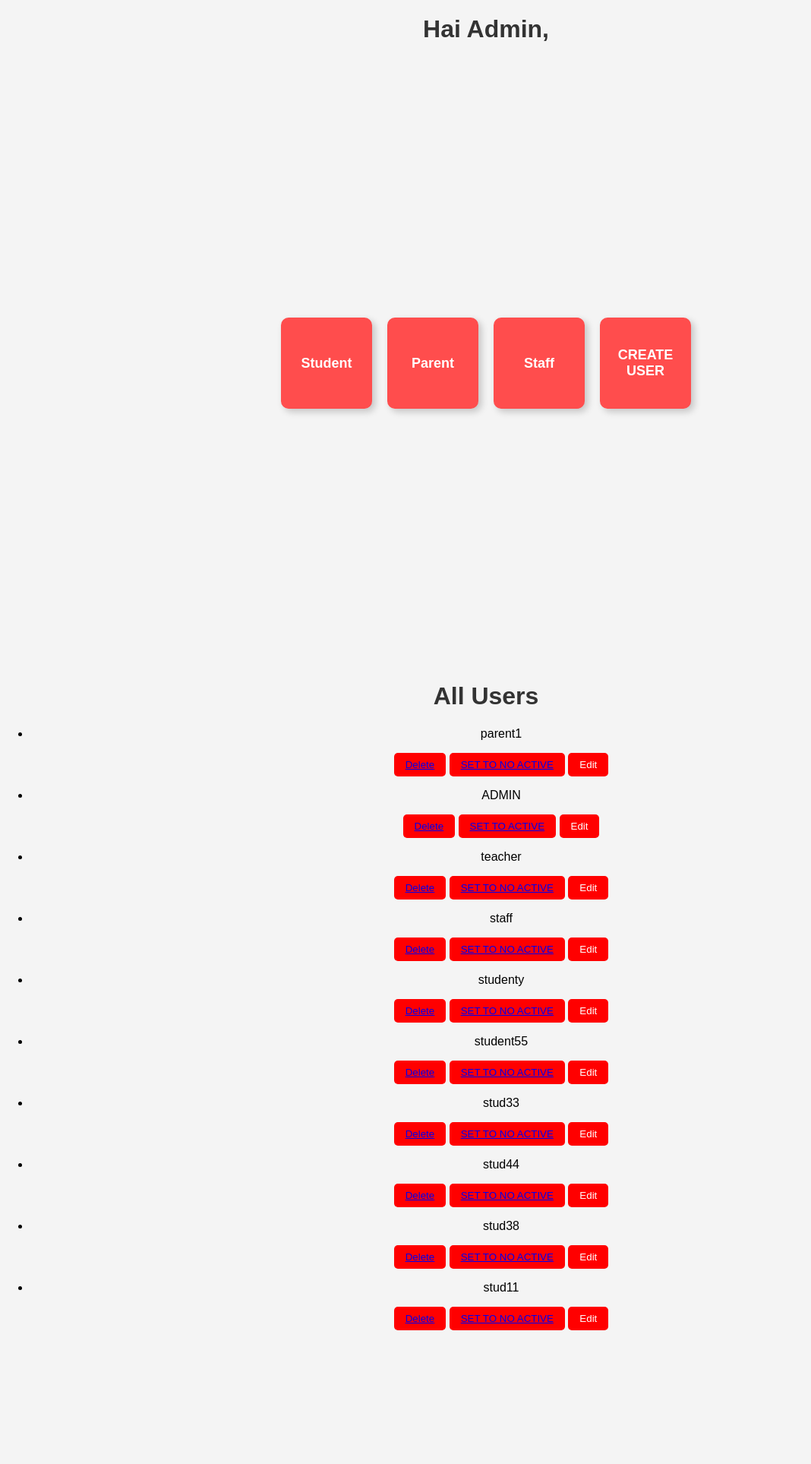
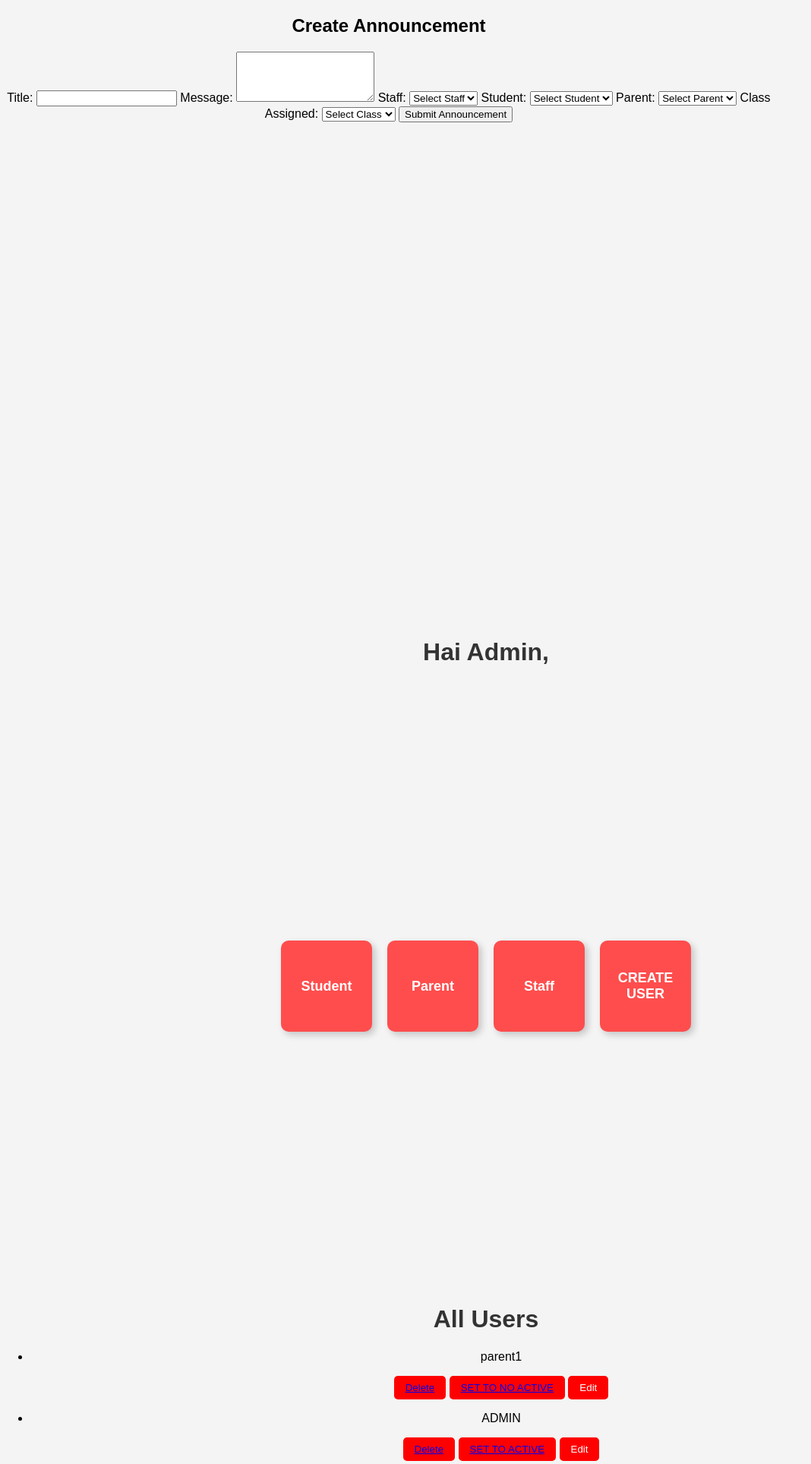
Before and after one commit to j-aik/LMS, a Django app: page /active/3 in a window 1280 px wide. Shown: the top 1927 px of the page at 76% size, without its empty margins (0-1068 px from the left). Before the commit the page ends 1751 px from the top, so only its background shows below. Run offline with Django 5.2, Linux system fonts and the light colour scheme; data comes from the database, SQL or seed files in the repository.

Commit message:
Added remaining files

```diff
--- a/LMS/LMSapp/admin.py
+++ b/LMS/LMSapp/admin.py
@@ -4,7 +4,7 @@
 from django.contrib import admin
 
 # Register your models here.
-from LMSapp.models import ClassST,CustomUser,Parent,Staff,Student,Subject
+from LMSapp.models import ClassST,CustomUser,Parent,Staff,Student,Subject,Assigned
 
 admin.site.register(ClassST)
 admin.site.register(CustomUser)
@@ -12,3 +12,4 @@
 admin.site.register(Staff)
 admin.site.register(Student)
 admin.site.register(Subject)
+admin.site.register(Assigned)
--- a/LMS/LMSapp/url.py
+++ b/LMS/LMSapp/url.py
@@ -22,5 +22,6 @@
     path('adminstudent1/<str:p>',views.adminstudent1,name="adminstudent1"), #taking all the details about student
     path('adminstudentedit/<str:p>/<str:m>', views.adminstudentedit,name="adminstudentedit"),  # editing the students
     path('createuser', views.createuser,name="createuser"),
-
+    path('staffstudent',views.staffstudent,name="staffstudent"), # showing the class associated with the each class for staff
+    path('staffclass/<str:p>',views.staffclass,name="staffclass") # showing the subjects associated with the each class for staff
 ]
--- a/LMS/LMSapp/views.py
+++ b/LMS/LMSapp/views.py
@@ -1,6 +1,6 @@
 from django.shortcuts import render,redirect
 from django.shortcuts import render,redirect, get_object_or_404
-from LMSapp.models import CustomUser,ClassST,Parent,Staff,Student,Subject
+from LMSapp.models import CustomUser,ClassST,Parent,Staff,Student,Subject,Assigned
 from django.contrib.auth import authenticate,login,logout
 from django.contrib import messages
 from .forms import UserEditForm,ParentEditForm,StaffEditForm,StudentEditForm
@@ -21,7 +21,52 @@
 
 def staff(request):
     f = request.user.username
-    return render(request, 'staff.html',{'f':f})
+    f1 = Staff.objects.filter(user__username = f)
+    h = []
+    h1 = set()
+    for i in f1:
+            h.append(i.subject)
+            h1.add(i.class_assigned.name)
+            print(h1)
+    h1 = list(h1)
+    return render(request, 'staff.html',{'f':f,'f1':f1,'h1':h1})
+
+
+def staffstudent(request):
+    f = request.user.username
+    f1 = Staff.objects.filter(user__username=f)
+    h = []
+    h1 = []
+    for i in f1:
+            h.append(i.subject)
+            h1.append(i.class_assigned.name)
+    print(h1,"this is h1")
+    print(h,"this is h")
+    for i in f1:
+
+            f3 = i
+            f6 = ClassST.objects.filter(name=i.class_assigned.name).first()
+
+            # Check if an Assigned object already exists
+            f7, created = Assigned.objects.get_or_create(
+                staff=f3,
+                class_assigned=f6,
+            )
+            assigned_subjects = list(f7.subject.all())
+
+
+            print(assigned_subjects, "Current subjects in f7")
+
+
+
+            for subj in h:
+               if subj not in assigned_subjects:
+
+                   f7.subject.add(subj)
+                   f7.save()
+
+    return render(request, 'staff.html', {'f': f, 'f1': f1 , 'h1':h1})
+
 
 def admin1(request,id=0):
     f = request.user.username
@@ -177,16 +222,19 @@
         form = StudentEditForm(request.POST, instance=f3)
         print("User Form Errors:", user_form.errors)
         print("Student Form Errors:", form.errors)
-        if user_form.is_valid() and form.is_valid() :
+        if user_form.is_valid() and form.is_valid():
+            print(form.cleaned_data)
             user_form.save()
             form.save()
+            print("is saved")
+
             return adminstudent1(request,m)
         else:
             return adminstudent1(request,m)
     else:
         user_form = UserEditForm(instance=user)
         form = StudentEditForm(instance=f3)
-        print(form)
+
         return render(request, 'studentedit_form.html', {'form': form,'user_form':user_form})
 
 
@@ -201,15 +249,11 @@
 
 
 def createuser(request):
+    classst = ClassST.objects.all()
     if request.method == "POST":
         username = request.POST["username"]
         email = request.POST["email"]
-        is_student = request.POST["is_student"]
-        is_parent = request.POST["is_parent"]
-        is_admin = request.POST["is_admin"]
-        is_teacher = request.POST["is_teacher"]
         dob = request.POST["date_of_birth"]
-        class_assigned = request.POST["class_assigned"]
         attendence_percentage =  request.POST["attendence_percentage"]
         password = "1234"
         phone_number = request.POST["phone_number"]
@@ -217,42 +261,48 @@
         address    = request.POST["address"]
         designation = request.POST['designation']
         subject = request.POST['subject']
-        is_student = request.POST.get("is_student") == True
-        is_parent = request.POST.get("is_parent") == True
-        is_admin = request.POST.get("is_admin") == True
+        is_student = request.POST.get("is_student") is not None
+        is_parent = request.POST.get("is_parent") is not None
+        is_teacher = request.POST.get("is_teacher") is not None
+        try:
+            class_assigned  =  request.POST['classst']
+            class_assigned = ClassST.objects.get(id=class_assigned)
+        except:
+            class_assigned = request.POST["class_assigned"]
+            class_assigned = ClassST.objects.create(name=class_assigned)
 
-        print(f"Student: {is_student}, Parent: {is_parent}, Admin: {is_admin}")
+        print(f"Student: {is_student}, Parent: {is_parent}, teacher: {is_teacher}")
 
-        user = CustomUser.objects.create_user(
-            username=username,
-            email=email,
-            password=password,
-            is_student=is_student,
-            is_parent=is_parent,
-            is_admin=is_admin,
-            is_teacher=is_teacher
-        )
+
+        print(is_student, "student tag")
         if is_student:
-            date_of_birth = request.POST.get["date_of_birth"]
-            class_assigned_id = request.POST.get["class_assigned"]
-            parent_id = request.POST.get["parent"]
+            user = CustomUser.objects.create_user(
+                username=username,
+                email=email,
+                password=password,
+                is_student=is_student,
+                is_parent=is_parent,
+                is_teacher=is_teacher
+            )
+            print(is_student,"student tag")
+            date_of_birth = request.POST["date_of_birth"]
 
-            class_assigned = ClassST.objects.create(name=class_assigned_id)
-            class_assigned.save()
-            is_parent = True,
+
+
             puser = CustomUser.objects.create_user(
                 username=pusername,
                 email=email,
                 password=password,
                 is_student=is_student,
                 is_parent=is_parent,
-                is_admin=is_admin,
                 is_teacher=is_teacher
             )
+
             parent = Parent.objects.create(
                 user=puser,
                 phone_number=phone_number,
-                address=address
+                address=address,
+                class_assigned = class_assigned
             )
             s = Student.objects.create(
                 user=user,
@@ -266,13 +316,22 @@
             parent.save()
 
             s.save()
+            print(is_parent, "parent tag")
         elif is_parent:
-            phone_number = request.POST.get["phone_number"]
-            address = request.POST.get["address"]
+            user = CustomUser.objects.create_user(
+                username=username,
+                email=email,
+                password=password,
+                is_student=is_student,
+                is_parent=is_parent,
+                is_teacher=is_teacher
+            )
+            print(is_parent, "parent tag")
+            phone_number = request.POST["phone_number"]
+            address = request.POST["address"]
 
 
-            class_assigned = ClassST.objects.create(name=class_assigned)
-            class_assigned.save()
+
             p = Parent.objects.create(
                 user=user,
                 phone_number=phone_number,
@@ -283,20 +342,62 @@
         elif is_teacher:
             designation = request.POST["designation"]
             phone_number = request.POST["phone_number"]
-            class_assigned_id = request.POST["class_assigned"]
             subject_id = request.POST["subject"]
-            class_assigned = ClassST.objects.create(name=class_assigned_id)
-            class_assigned.save()
-
-            subject = Subject.objects.get(id=subject_id) if subject_id else None
-
-            p = Staff.objects.create(
+            h = Subject.objects.all()
+            u = []
+            for i in h:
+                u.append(i.subject)
+            if subject_id in u:
+                d =  Subject.objects.get(subject=subject_id)
+            else:
+                d = Subject.objects.create(subject=subject_id)
+            # try:
+            print(username,"This is username")
+            try:
+               try:
+                 user = CustomUser.objects.get(username=username)
+                 p = Staff.objects.get(
+                      user=user,
+                      class_assigned=class_assigned
+                  )
+                 p.subject.add(d)
+                 p.save()
+                 d.save()
+               except:
+                   user = CustomUser.objects.get(username=username)
+                   p = Staff.objects.create(
+                       user=user,
+                       class_assigned=class_assigned
+                   )
+                   p.subject.add(d)
+                   p.save()
+                   d.save()
+            except:
+                user = CustomUser.objects.create_user(
+                  username=username,
+                  email=email,
+                  password=password,
+                  is_student=is_student,
+                 is_parent=is_parent,
+                 is_teacher=is_teacher
+                 )
+                p = Staff.objects.create(
                 user=user,
                 designation=designation,
                 phone_number=phone_number,
-                class_assigned=class_assigned,
-                subject=subject
-            )
-            p.save()
+                class_assigned = class_assigned
+                 )
+                p.subject.set([d])
+                p.save()
+                d.save()
 
-    return render(request, 'newusercreation.html', {'student': student})
+
+    return render(request, 'newusercreation.html', {'student': student,'classst': classst})
+
+
+def staffclass(request,p):
+    print(p)
+    g = request.user
+    l = Staff.objects.get(user=g,class_assigned__name=p)
+    print(l)
+    return render(request, 'staffsubject.html', {'l':l})
--- a/LMS/templates/admin1.html
+++ b/LMS/templates/admin1.html
@@ -74,10 +74,59 @@
             transform: scale(1.1);
             box-shadow: 6px 6px 15px rgba(0, 0, 0, 0.3);
         }
+
     </style>
 
 </head>
 <body>
+       <div class="container1" style="width:80%;height:800px;">
+        <h2>Create Announcement</h2>
+        <form action="" method="POST">
+            {% csrf_token %}
+
+            <label for="title">Title:</label>
+            <input type="text" id="title" name="title" required>
+
+            <label for="message">Message:</label>
+            <textarea id="message" name="message" rows="4" required></textarea>
+
+            <label for="staff">Staff:</label>
+            <select id="staff" name="staff">
+                <option value="">Select Staff</option>
+                {% for staff in staff_list %}
+                    <option value="{{ staff.id }}">{{ staff.name }}</option>
+                {% endfor %}
+            </select>
+
+            <label for="student">Student:</label>
+            <select id="student" name="student">
+                <option value="">Select Student</option>
+                {% for student in student_list %}
+                    <option value="{{ student.id }}">{{ student.name }}</option>
+                {% endfor %}
+            </select>
+
+            <label for="parent">Parent:</label>
+            <select id="parent" name="parent">
+                <option value="">Select Parent</option>
+                {% for parent in parent_list %}
+                    <option value="{{ parent.id }}">{{ parent.name }}</option>
+                {% endfor %}
+            </select>
+
+            <label for="class_assigned">Class Assigned:</label>
+            <select id="class_assigned" name="class_assigned">
+                <option value="">Select Class</option>
+                {% for class_st in class_list %}
+                    <option value="{{ class_st.id }}">{{ class_st.name }}</option>
+                {% endfor %}
+            </select>
+
+            <button type="submit">Submit Announcement</button>
+        </form>
+    </div>
+
+
     <h1>Hai Admin, {{ f }}</h1>
 
     <div class="container">
```
Also changed, not shown: LMS/LMSapp/forms.py (+23 -1 lines), LMS/LMSapp/models.py (+28 -4 lines), LMS/templates/newusercreation.html (+43 -18 lines), LMS/templates/staff.html (+60 -2 lines), LMS/templates/staff_editform.html (+21 -12 lines), LMS/templates/staffsubject.html (added, +18 -0 lines), LMS/templates/studentedit_form.html (+18 -51 lines), LMS/LMSapp/migrations/0009_assigned.py (added), LMS/LMSapp/migrations/0010_remove_assigned_subject_assigned_subject.py (added), LMS/LMSapp/migrations/0011_alter_staff_user.py (added), LMS/LMSapp/migrations/0012_remove_staff_class_assigned_staff_class_assigned.py (added), LMS/LMSapp/migrations/0013_remove_staff_subject_staff_subject.py (added), LMS/LMSapp/migrations/0014_remove_staff_class_assigned_alter_staff_subject_and_more.py (added), LMS/LMSapp/migrations/0015_announcement.py (added), 1 more files.
